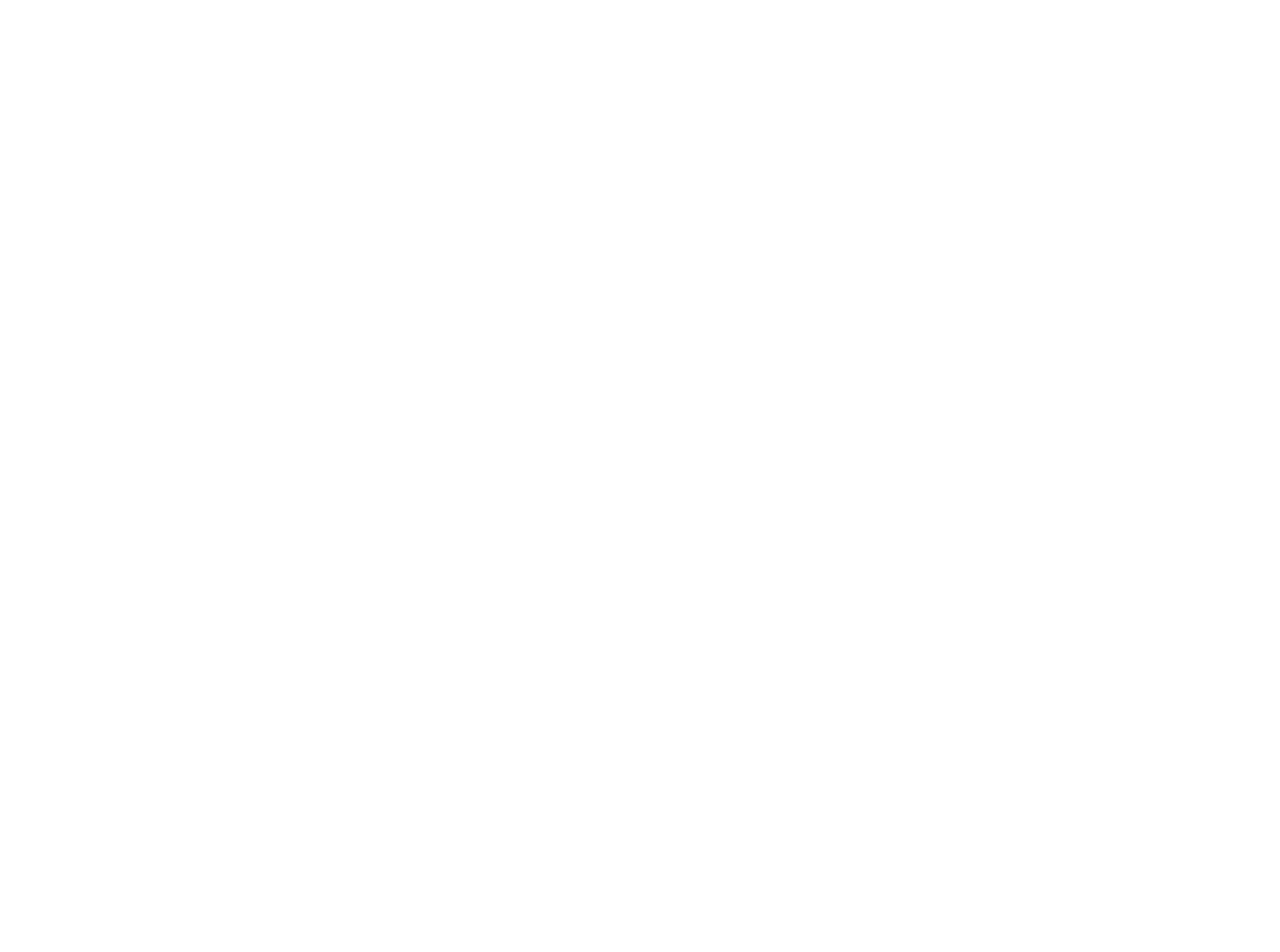
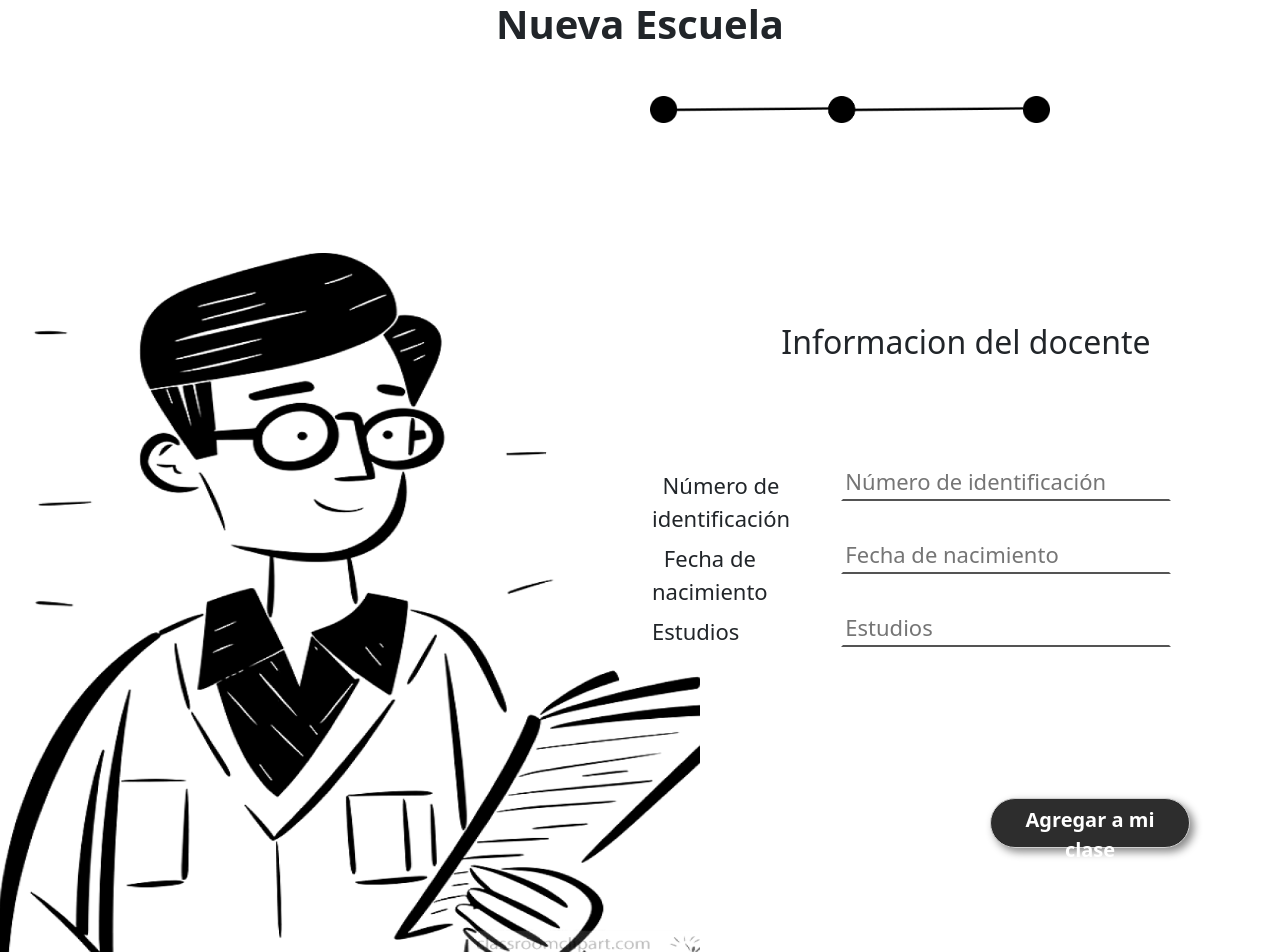
Before and after one commit to AariazP/FrontBaseDatos, an Angular app: page /crear-docente in a window 1280 px wide. Before the commit this address led to /. Shown: the top 952 px of the page. Before the commit the page ends 800 px from the top, so only its background shows below. Built offline with nearby package versions, Linux system fonts and the light colour scheme.

Commit message:
Update(finalización de crear cuenta Docente): Se finaliza la vista de crear cuenta

```diff
--- a/src/app/app-routing.module.ts
+++ b/src/app/app-routing.module.ts
@@ -3,6 +3,7 @@
 import {LoginComponent} from "./components/login/login.component";
 import {CrearCuentaComponent} from "./components/crear-cuenta/crear-cuenta.component";
 import {CrearEstudianteComponent} from "./components/crear-estudiante/crear-estudiante.component";
+import {CrearDocenteComponent} from "./components/crear-docente/crear-docente.component";
 
 const routes: Routes = [
   {
@@ -16,6 +17,10 @@
   {
     path:"crear-estudiante",
     component:CrearEstudianteComponent
+  },
+  {
+    path:"crear-docente",
+    component: CrearDocenteComponent
   }
 ];
 
--- a/src/app/app.module.ts
+++ b/src/app/app.module.ts
@@ -8,6 +8,7 @@
 import { CalendarioComponent } from './components/calendario/calendario.component';
 import { CrearCuentaComponent } from './components/crear-cuenta/crear-cuenta.component';
 import { CrearEstudianteComponent } from './components/crear-estudiante/crear-estudiante.component';
+import { CrearDocenteComponent } from './components/crear-docente/crear-docente.component';
 
 @NgModule({
   declarations: [
@@ -16,7 +17,8 @@
     BannerMateriaComponent,
     CalendarioComponent,
     CrearCuentaComponent,
-    CrearEstudianteComponent
+    CrearEstudianteComponent,
+    CrearDocenteComponent
   ],
   imports: [
     BrowserModule,
--- /dev/null
+++ b/src/app/components/crear-docente/crear-docente.component.css
@@ -0,0 +1,42 @@
+.crear-cuentaimg{
+  margin: 40px 0 0 650px;
+  width: 400px;
+}
+
+
+.img-left{
+  margin: 130px 0 0 0;
+  width: 700px;
+  height: 750px;
+}
+
+.titulo{
+  margin-top: 200px;
+  margin-bottom: 100px;
+}
+
+.label{
+  margin-top: 7px;
+  font-size: 22px;
+}
+
+.textfield{
+
+  border-color: transparent;
+  border-bottom-color: black;
+  font-size: 22px;
+}
+
+.btn-continuar{
+  background-color: #2d2d2d;
+  color: #ffffff;
+  border-color: #d0d0d0;
+  border-radius: 30px;
+  width: 200px;
+  height: 50px;
+  font-size: 20px;
+  font-weight: bold;
+  box-shadow: #888888 0.2em 0.2em 0.4em;
+  margin-left: 350px;
+  margin-top: 150px;
+}
--- /dev/null
+++ b/src/app/components/crear-docente/crear-docente.component.html
@@ -0,0 +1,59 @@
+<div>
+
+  <h1 class="text-center fw-bold"> Nueva Escuela</h1>
+  <div class="col-6 align-baseline">
+
+    <img src="./assets/crearDocente/progress-2.png" class="crear-cuentaimg">
+
+  </div>
+
+  <div class="row text-center">
+
+    <div class="col-6">
+      <img src="assets/crearDocente/tempImage2DFNp6%201.png" alt="img" class="img-left">
+    </div>
+    <div class="col-6">
+      <h2 class=" titulo text-center text-dark fw-light">Informacion del docente</h2>
+
+      <div class="row">
+
+        <div class="row">
+          <div class="col-2">
+            <label class="label">Número de identificación</label>
+          </div>
+          <div class="col-10">
+            <input type="text" class="textfield "  placeholder="Número de identificación">
+          </div>
+        </div>
+
+        <div class="row">
+
+          <div class="col-2">
+            <label class="label">Fecha de nacimiento</label>
+          </div>
+          <div class="col-10">
+            <input type="text" class="textfield" placeholder="Fecha de nacimiento">
+          </div>
+        </div>
+
+        <div class="row">
+
+          <div class="col-2">
+            <label class="label">Estudios</label>
+          </div>
+          <div class="col-10">
+            <input type="text" class="textfield" placeholder="Estudios">
+          </div>
+        </div>
+
+      </div>
+
+      <div class="row">
+        <button class="btn btn-primary btn-continuar">Agregar a mi clase</button>
+      </div>
+
+    </div>
+
+
+  </div>
+</div>
--- a/src/app/components/crear-estudiante/crear-estudiante.component.css
+++ b/src/app/components/crear-estudiante/crear-estudiante.component.css
@@ -41,7 +41,7 @@
 }
 
 .btn-continuar{
-  background-color: #fff418;
+  background-color: #3f3f3f;
   color: #000000;
   border-color: #ffdd00;
   border-radius: 30px;
```
Also changed, not shown: src/app/components/crear-docente/crear-docente.component.ts (added, +10 -0 lines), src/assets/crearDocente/progress-2.png (added), src/assets/crearDocente/tempImage2DFNp6 1.png (added).
